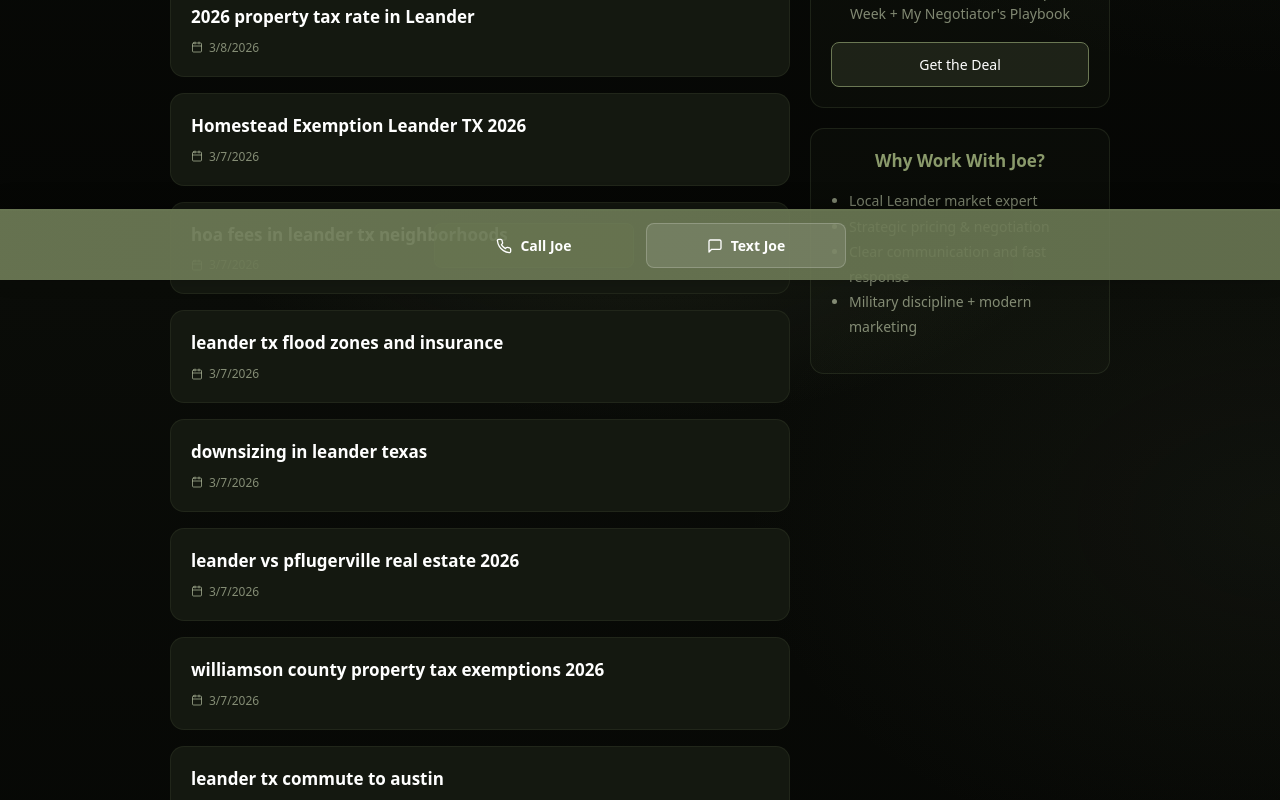
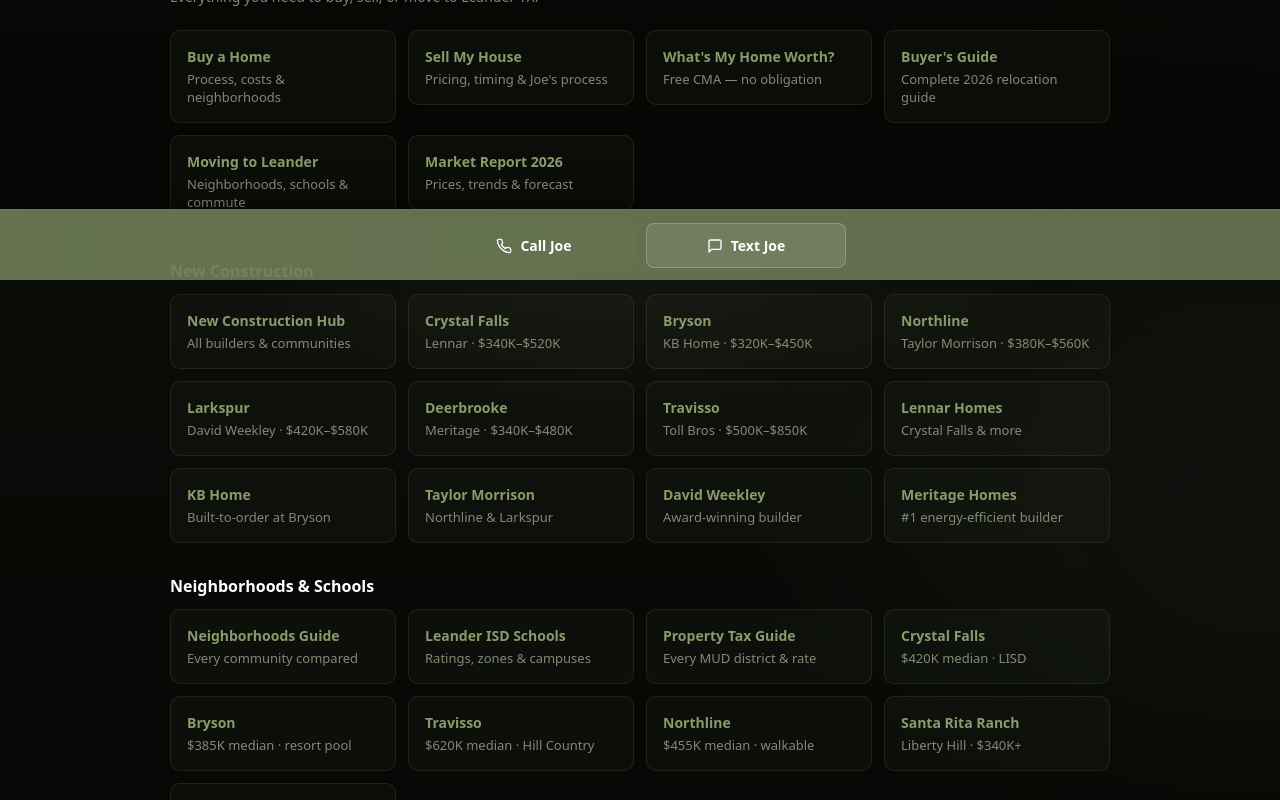
Before and after one commit to jsanches5959/joefsanches-seo, a Next.js app: page / in a window 1280 px wide. Shown: the part 520-1320 px from the top of the page. Built offline with nearby package versions, Linux system fonts and the light colour scheme; no server answers.

Commit message:
feat: add hub page navigation grid to homepage

```diff
--- a/pages/index.js
+++ b/pages/index.js
@@ -210,6 +210,90 @@
           </div>
         </section>
 
+        {/* Hub Pages Navigation */}
+        <section style={{ marginTop: '48px', marginBottom: '48px' }}>
+          <h2 style={{ fontSize: '20px', fontWeight: 700, color: 'white', marginBottom: '6px' }}>Leander TX Real Estate Guides</h2>
+          <p style={{ color: 'var(--muted)', fontSize: '14px', marginBottom: '24px' }}>Everything you need to buy, sell, or move to Leander TX.</p>
+
+          {/* Buyer & Seller Hubs */}
+          <div style={{ display: 'grid', gridTemplateColumns: 'repeat(auto-fill, minmax(200px, 1fr))', gap: '12px', marginBottom: '32px' }}>
+            {[
+              { href: '/buy-home-leander-tx', label: 'Buy a Home', desc: 'Process, costs & neighborhoods' },
+              { href: '/sell-my-house-leander-tx', label: 'Sell My House', desc: 'Pricing, timing & Joe\'s process' },
+              { href: '/whats-my-home-worth', label: "What's My Home Worth?", desc: 'Free CMA — no obligation' },
+              { href: '/leander-home-buyer-guide', label: 'Buyer\'s Guide', desc: 'Complete 2026 relocation guide' },
+              { href: '/moving-to-leander-tx', label: 'Moving to Leander', desc: 'Neighborhoods, schools & commute' },
+              { href: '/leander-real-estate-market-2026', label: 'Market Report 2026', desc: 'Prices, trends & forecast' },
+            ].map(({ href, label, desc }) => (
+              <Link key={href} href={href} style={{ textDecoration: 'none' }}>
+                <div style={{
+                  background: 'rgba(107,120,84,.06)', border: '1px solid rgba(107,120,84,.2)',
+                  borderRadius: '10px', padding: '16px', cursor: 'pointer',
+                  transition: 'border-color .2s'
+                }}>
+                  <div style={{ color: 'var(--accent-light)', fontWeight: 600, fontSize: '14px', marginBottom: '4px' }}>{label}</div>
+                  <div style={{ color: 'var(--muted)', fontSize: '13px' }}>{desc}</div>
+                </div>
+              </Link>
+            ))}
+          </div>
+
+          {/* New Construction */}
+          <h3 style={{ fontSize: '16px', fontWeight: 600, color: 'white', marginBottom: '12px' }}>New Construction</h3>
+          <div style={{ display: 'grid', gridTemplateColumns: 'repeat(auto-fill, minmax(200px, 1fr))', gap: '12px', marginBottom: '32px' }}>
+            {[
+              { href: '/new-construction-leander-tx', label: 'New Construction Hub', desc: 'All builders & communities' },
+              { href: '/new-construction-crystal-falls', label: 'Crystal Falls', desc: 'Lennar · $340K–$520K' },
+              { href: '/new-construction-bryson', label: 'Bryson', desc: 'KB Home · $320K–$450K' },
+              { href: '/new-construction-northline', label: 'Northline', desc: 'Taylor Morrison · $380K–$560K' },
+              { href: '/new-construction-larkspur', label: 'Larkspur', desc: 'David Weekley · $420K–$580K' },
+              { href: '/new-construction-deerbrooke', label: 'Deerbrooke', desc: 'Meritage · $340K–$480K' },
+              { href: '/new-construction-travisso', label: 'Travisso', desc: 'Toll Bros · $500K–$850K' },
+              { href: '/lennar-homes-leander-tx', label: 'Lennar Homes', desc: 'Crystal Falls & more' },
+              { href: '/kb-home-leander-tx', label: 'KB Home', desc: 'Built-to-order at Bryson' },
+              { href: '/taylor-morrison-leander-tx', label: 'Taylor Morrison', desc: 'Northline & Larkspur' },
+              { href: '/david-weekley-leander-cedar-park', label: 'David Weekley', desc: 'Award-winning builder' },
+              { href: '/meritage-homes-leander-tx', label: 'Meritage Homes', desc: '#1 energy-efficient builder' },
+            ].map(({ href, label, desc }) => (
+              <Link key={href} href={href} style={{ textDecoration: 'none' }}>
+                <div style={{
+                  background: 'rgba(107,120,84,.06)', border: '1px solid rgba(107,120,84,.2)',
+                  borderRadius: '10px', padding: '16px', cursor: 'pointer'
+                }}>
+                  <div style={{ color: 'var(--accent-light)', fontWeight: 600, fontSize: '14px', marginBottom: '4px' }}>{label}</div>
+                  <div style={{ color: 'var(--muted)', fontSize: '13px' }}>{desc}</div>
+                </div>
+              </Link>
+            ))}
+          </div>
+
+          {/* Neighborhoods & Schools */}
+          <h3 style={{ fontSize: '16px', fontWeight: 600, color: 'white', marginBottom: '12px' }}>Neighborhoods & Schools</h3>
+          <div style={{ display: 'grid', gridTemplateColumns: 'repeat(auto-fill, minmax(200px, 1fr))', gap: '12px' }}>
+            {[
+              { href: '/leander-neighborhoods', label: 'Neighborhoods Guide', desc: 'Every community compared' },
+              { href: '/leander-isd-schools', label: 'Leander ISD Schools', desc: 'Ratings, zones & campuses' },
+              { href: '/property-tax-leander-tx', label: 'Property Tax Guide', desc: 'Every MUD district & rate' },
+              { href: '/neighborhoods/crystal-falls', label: 'Crystal Falls', desc: '$420K median · LISD' },
+              { href: '/neighborhoods/bryson', label: 'Bryson', desc: '$385K median · resort pool' },
+              { href: '/neighborhoods/travisso', label: 'Travisso', desc: '$620K median · Hill Country' },
+              { href: '/neighborhoods/northline', label: 'Northline', desc: '$455K median · walkable' },
+              { href: '/neighborhoods/santa-rita-ranch', label: 'Santa Rita Ranch', desc: 'Liberty Hill · $340K+' },
+              { href: '/neighborhoods/wolf-ranch', label: 'Wolf Ranch', desc: 'Georgetown · $380K+' },
+            ].map(({ href, label, desc }) => (
+              <Link key={href} href={href} style={{ textDecoration: 'none' }}>
+                <div style={{
+                  background: 'rgba(107,120,84,.06)', border: '1px solid rgba(107,120,84,.2)',
+                  borderRadius: '10px', padding: '16px', cursor: 'pointer'
+                }}>
+                  <div style={{ color: 'var(--accent-light)', fontWeight: 600, fontSize: '14px', marginBottom: '4px' }}>{label}</div>
+                  <div style={{ color: 'var(--muted)', fontSize: '13px' }}>{desc}</div>
+                </div>
+              </Link>
+            ))}
+          </div>
+        </section>
+
         <div className="grid">
           <main className="main">
             <h3 style={{ marginBottom: '20px', fontSize: '18px', color: 'white' }}>Latest Insights</h3>
```
